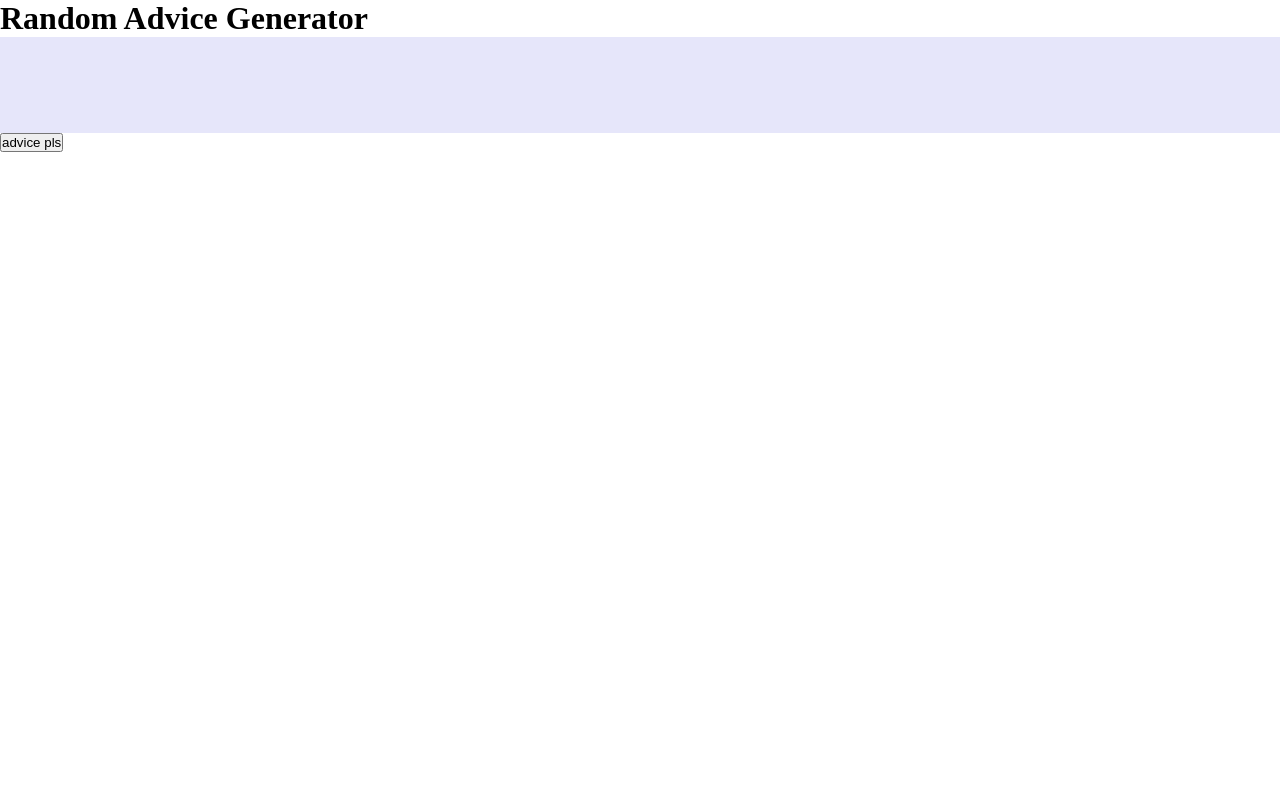
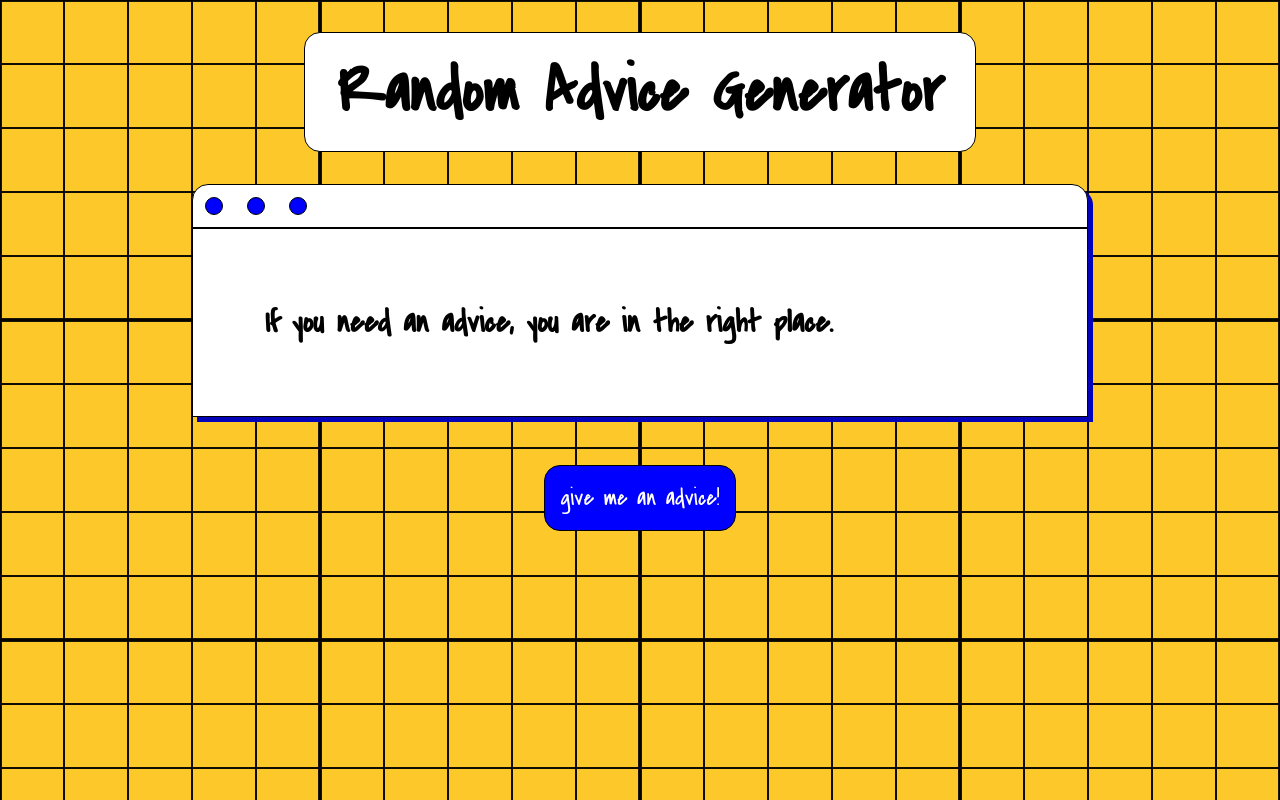
Before and after one commit to doganeraylin/random-advice-generator, a plain HTML site: page index.html in a window 1280 px wide. Drawn offline with Linux system fonts and the light colour scheme.

Commit message:
style completed

```diff
--- a/index.html
+++ b/index.html
@@ -5,15 +5,32 @@
     <meta http-equiv="X-UA-Compatible" content="IE=edge">
     <meta name="viewport" content="width=device-width, initial-scale=1.0">
     <title>Document</title>
+    <link rel="preconnect" href="https://fonts.googleapis.com">
+    <link rel="preconnect" href="https://fonts.gstatic.com" crossorigin>
+    <link href="https://fonts.googleapis.com/css2?family=Covered+By+Your+Grace&family=Titan+One&display=swap" rel="stylesheet">
     <link rel="stylesheet" href="style.css">
 </head>
 <body>
+    <div class="container">
+        <div class="title">
+            <h1>Random Advice Generator</h1>
+        </div>
+        <div class="advice-container">
+            <div class="shape-container">
+                <div class="round-shape"></div>
+                <div class="round-shape"></div>
+                <div class="round-shape"></div>
+            </div>
+        </div>
+        <div class="text-container">
+            <h2> If you need an advice, you are in the right place.
+            </h2>
+        </div>
+        <div class="button-container">
+            <button class="button">give me an advice!</button>
+        </div>
+    </div>
 
-    <h1>Random Advice Generator</h1>
-    <div class="container">
-        <h2></h2>
-    </div>
-    <button class="button">advice pls</button>
 
 
     <script src="app.js"></script>
--- a/style.css
+++ b/style.css
@@ -5,7 +5,102 @@
 
 }
 
-.container {
+body {
+    background-image: url('background.png');
+    background-repeat: repeat;
+    background-size: 25%;
+
+}
+
+.title {
+    display: flex;
+    justify-content: center;
+    margin: 2rem;
+
+}
+
+h1 {
+
+    font-family: 'Covered By Your Grace', cursive;
+    font-size: 4rem;
+    border-radius: 1rem;
+    border: 1px solid black;
+    background-color: white;
+    padding: 1rem 2rem;
+}
+
+/* .advice-container {
     padding: 3rem;
-    background-color: lavender;
+    background-color:white;
+    width: 70%;
+    margin: 0 auto;
+    border: 2px solid black;
+    border-radius: 0.75rem 0.75rem 0 0;
+
+} */
+
+.text-container {
+
 }
+
+.shape-container,
+.text-container {
+    display: flex;
+    justify-content: flex-start;
+    border: 1px solid black;
+    background-color: white;
+    width: 70%;
+    margin: 0 auto;
+    box-shadow: 5px 5px rgb(3, 3, 185);
+}
+
+.shape-container {
+    border-radius: 1rem 1rem 0 0;
+}
+
+.text-container {
+    padding: 3rem;
+
+}
+
+
+.round-shape {
+    padding: 0.50rem;
+    margin: 0.75rem;
+    border-radius: 100%;
+    background-color: blue;;
+    border: 1px solid black;
+
+}
+
+
+h2 {
+    font-family: 'Covered By Your Grace', cursive;
+    padding: 1.5rem;
+    font-size: 2rem;
+
+}
+
+.button-container {
+    display: flex;
+    justify-content: center;
+    margin: 3rem;
+}
+
+.button {
+    padding: 1rem;
+    font-family: 'Covered By Your Grace', cursive;
+    font-size: 1.5rem;
+    border: 1px solid black;
+    border-radius: 1rem;
+    background-color: blue;
+    color: white;
+
+}
+
+.button:hover {
+    cursor: pointer;
+    transform: scale(1.2);
+
+
+}
```
Also changed, not shown: app.js (+6 -6 lines), background.png (added).
